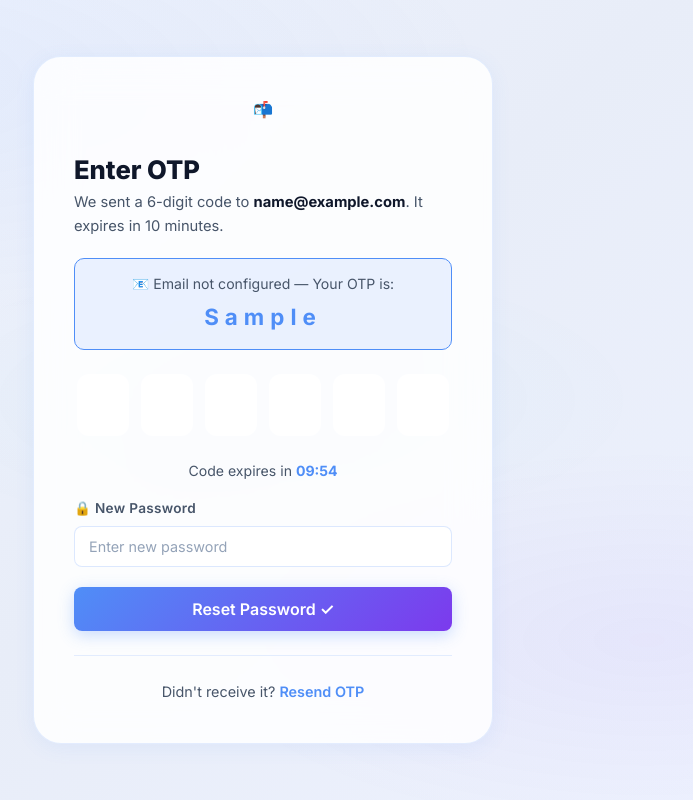
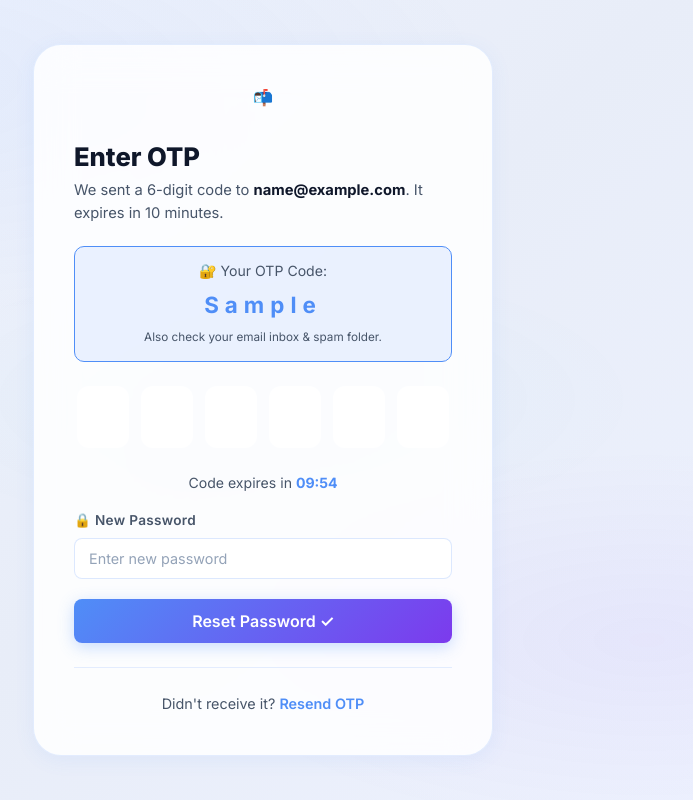
Before and after one commit to raghu1821/busspass-pro, a Python web app: template templates/verify_otp.html in a window 1280 px wide. Shown: the whole page, without its empty margins (377-1070 px from the left). Run offline with Jinja, Linux system fonts and the light colour scheme; the template is opened without the code that fills it: most values are stand-ins (such as "Sample title", 1, 10 or a date in 2020).

Commit message:
Fix: always show OTP on screen + attempt email in background

```diff
--- a/templates/verify_otp.html
+++ b/templates/verify_otp.html
@@ -26,8 +26,9 @@
 
       {% if demo_otp %}
       <div class="demo-otp-box">
-        📧 Email not configured — Your OTP is:
+        🔐 Your OTP Code:
         <strong>{{ demo_otp }}</strong>
+        <small style="display:block;margin-top:.35rem;color:var(--text-secondary);">Also check your email inbox & spam folder.</small>
       </div>
       {% else %}
       <div class="demo-otp-box" style="background:rgba(34,197,94,.08);border-color:var(--success);">
```
Also changed, not shown: app.py (+6 -8 lines).
